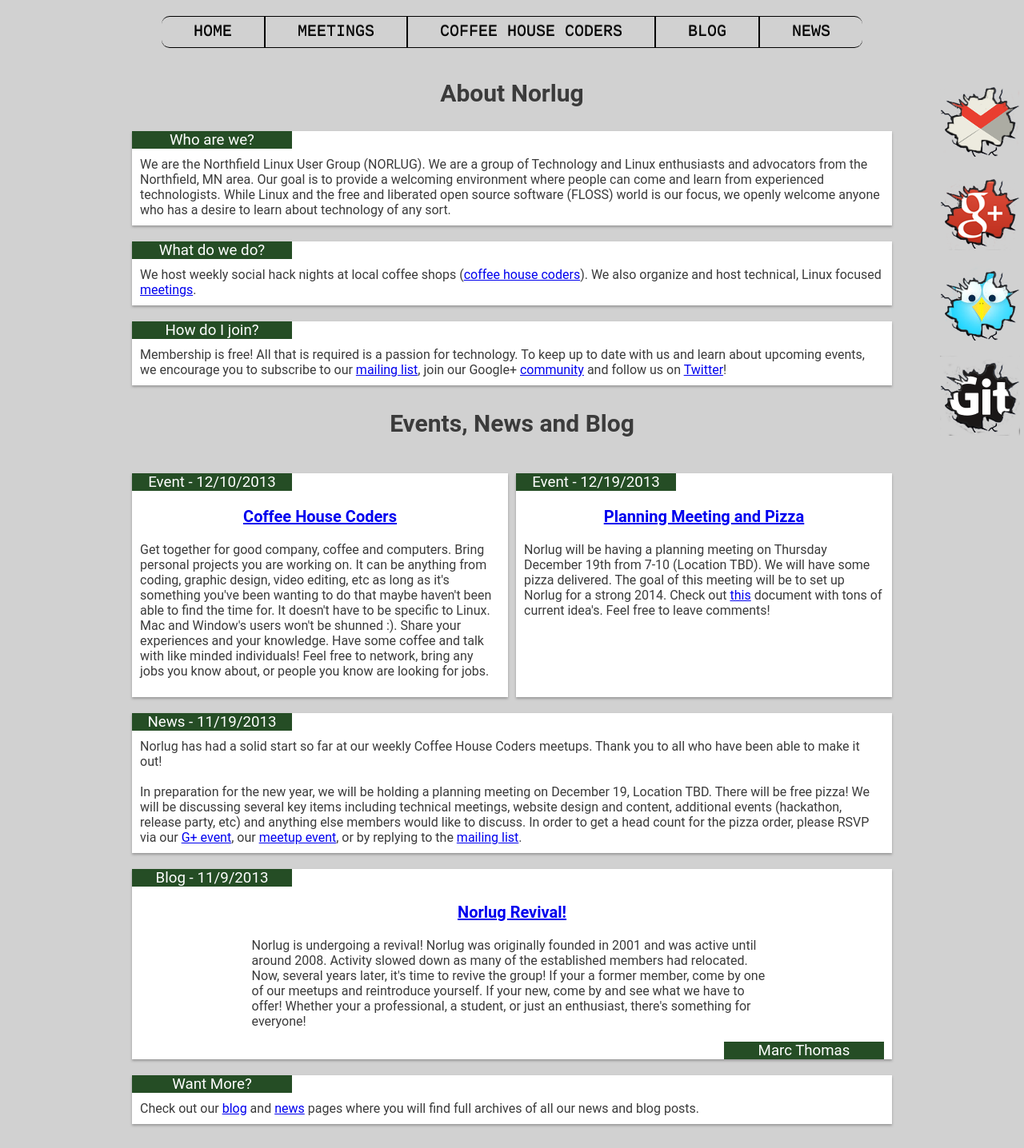
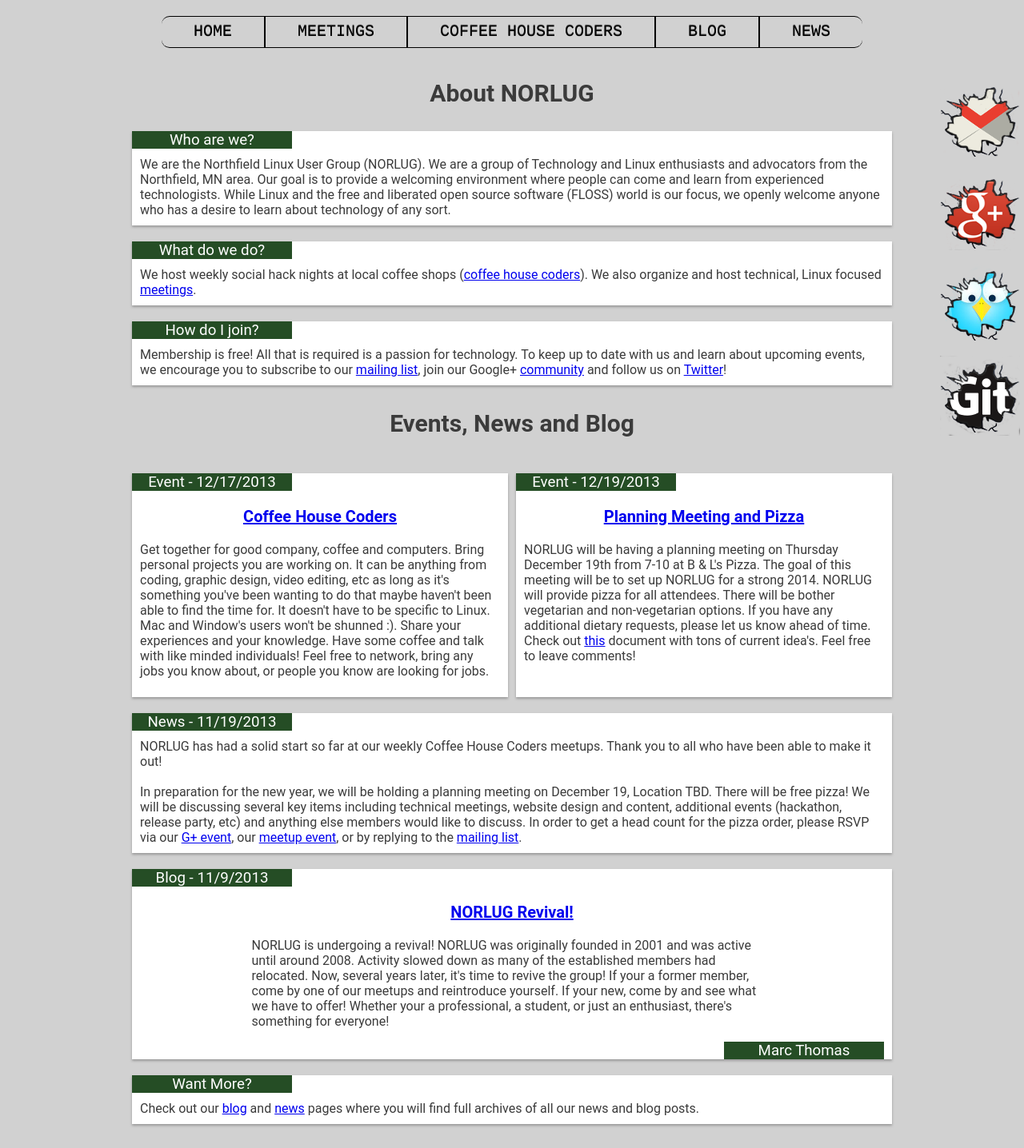
Before and after one commit to norlug/norlug.github.io, a Jekyll site: the page built from index.html, in a window 1280 px wide. Shown: the whole page at 80% size. Built offline with Jekyll 4.4.1, drawn with Linux system fonts in a browser that asks for light colours.

Commit message:
Updated CHC date. Added location and description for planning meeting

```diff
--- a/index.html
+++ b/index.html
@@ -2,7 +2,7 @@
 layout: default
 ---
 
-<p class="welcomePageHeaders">About Norlug</p>
+<p class="welcomePageHeaders">About NORLUG</p>
 <section class="cardLayout">
 	<h3 class="cardHeader"> Who are we? </h3>
 	<p class="cardContent"> We are the Northfield Linux User Group (NORLUG). We are a group of Technology and Linux enthusiasts and advocators from the Northfield, MN area. Our goal is to provide a welcoming environment where people can come and learn from experienced technologists. While Linux and the free and liberated open source software (FLOSS) world is our focus, we openly welcome anyone who has a desire to learn about technology of any sort.</p>
@@ -22,7 +22,7 @@
 <p class="welcomePageHeaders">Events, News and Blog</p>
 
 <section class="cardLayoutLeft">
-        <h3 class="cardHeader"> Event - 12/10/2013 </h3>
+        <h3 class="cardHeader"> Event - 12/17/2013 </h3>
         <p class="cardContent">
         <p class="welcomePageBlogTitle" ><a href = "https://plus.google.com/u/0/events/cv1i5csnk7t8tci74eobp5hmnr0?authkey=COb-n7uN14Pqeg" target="_blank">Coffee House Coders</a></p>
 
@@ -34,7 +34,7 @@
         <p class="cardContent">
         <p class="welcomePageBlogTitle" ><a href = "https://plus.google.com/u/0/events/c85d8g1h8fcdbi1k6k805u07gr0?authkey=CM6NkP2x-K2E8gE" target="_blank">Planning Meeting and Pizza</a></p>
 
-        Norlug will be having a planning meeting on Thursday December 19th from 7-10 (Location TBD). We will have some pizza delivered. The goal of this meeting will be to set up Norlug for a strong 2014.
+        NORLUG will be having a planning meeting on Thursday December 19th from 7-10 at B & L's Pizza. The goal of this meeting will be to set up NORLUG for a strong 2014. NORLUG will provide pizza for all attendees. There will be bother vegetarian and non-vegetarian options. If you have any additional dietary requests, please let us know ahead of time.
 
         Check out <a href="https://docs.google.com/document/d/1-kmDQvJcUmkn3UIqFHo4ZmHxjOEq9ufCrfOf6MKNeOs/edit?usp=sharing">this</a> document with tons of current idea's. Feel free to leave comments!
 </section>
@@ -42,7 +42,7 @@
 <section class="cardLayout">
         <h3 class="cardHeader"> News - 11/19/2013 </h3>
         <p class="cardContent">
- 	Norlug has had a solid start so far at our weekly Coffee House Coders meetups. Thank you to all who have been able to make it out!
+ 	NORLUG has had a solid start so far at our weekly Coffee House Coders meetups. Thank you to all who have been able to make it out!
         <br></br>
         In preparation for the new year, we will be holding a planning meeting on December 19, Location TBD. There will be free pizza! We will be discussing several key items including technical meetings, website design and content, additional events (hackathon, release party, etc) and anything else members would like to discuss. In order to get a head count for the pizza order, please RSVP via our <a href="https://plus.google.com/u/0/events/c85d8g1h8fcdbi1k6k805u07gr0?authkey=CM6NkP2x-K2E8gE" target="_blank">G+ event</a>, our <a href="http://www.meetup.com/NORLUG/events/151517302/" target="_blank">meetup event</a>, or by replying to the <a href="https://groups.google.com/forum/#!topic/norlug/368FD6bu9co" target="_blank">mailing list</a>.
 </section>
@@ -50,8 +50,8 @@
 <section class="cardLayout">
         <h3 class="cardHeader"> Blog - 11/9/2013</h3>
         <p class="cardContent">
-                <p class="welcomePageBlogTitle"> <a href="/blog/2013/11/09/NorlugRevival.html">Norlug Revival! </a></p>
-                <p class="post">Norlug is undergoing a revival! Norlug was originally founded in 2001 and was active until around 2008. Activity slowed down as many of the established members had relocated. Now, several years later, it's time to revive the group! If your a former member, come by one of our meetups and reintroduce yourself. If your new, come by and see what we have to offer! Whether your a professional, a student, or just an enthusiast, there's something for everyone!</p>
+                <p class="welcomePageBlogTitle"> <a href="/blog/2013/11/09/NorlugRevival.html">NORLUG Revival! </a></p>
+                <p class="post">NORLUG is undergoing a revival! NORLUG was originally founded in 2001 and was active until around 2008. Activity slowed down as many of the established members had relocated. Now, several years later, it's time to revive the group! If your a former member, come by one of our meetups and reintroduce yourself. If your new, come by and see what we have to offer! Whether your a professional, a student, or just an enthusiast, there's something for everyone!</p>
         </p>
         <p class="cardFooter">Marc Thomas</p>
 </section>
```
